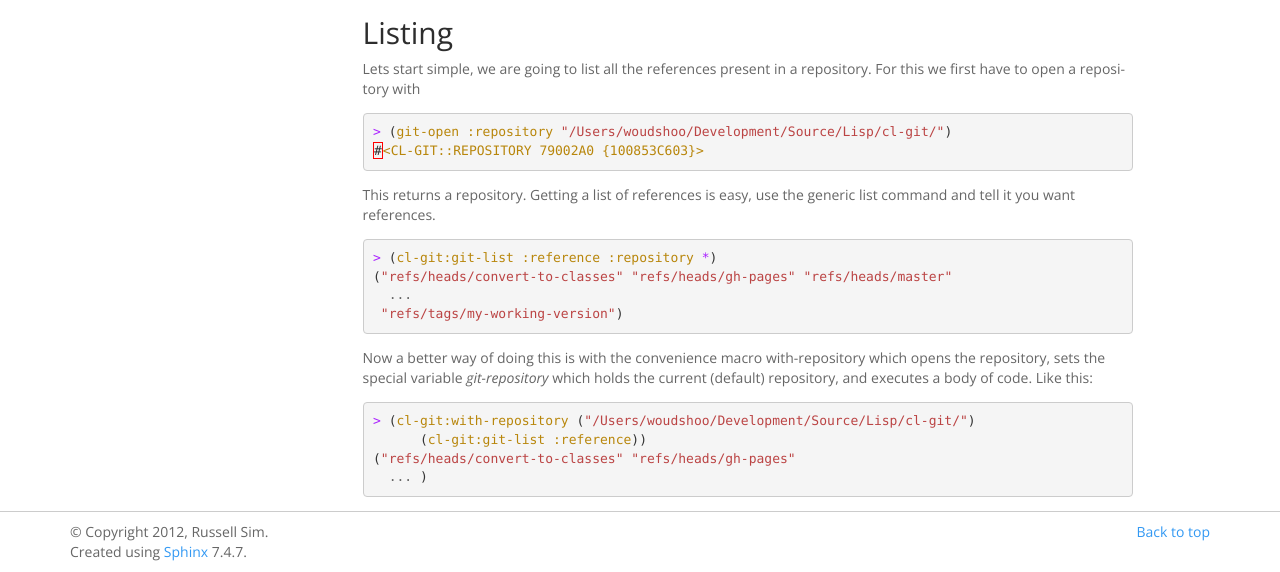
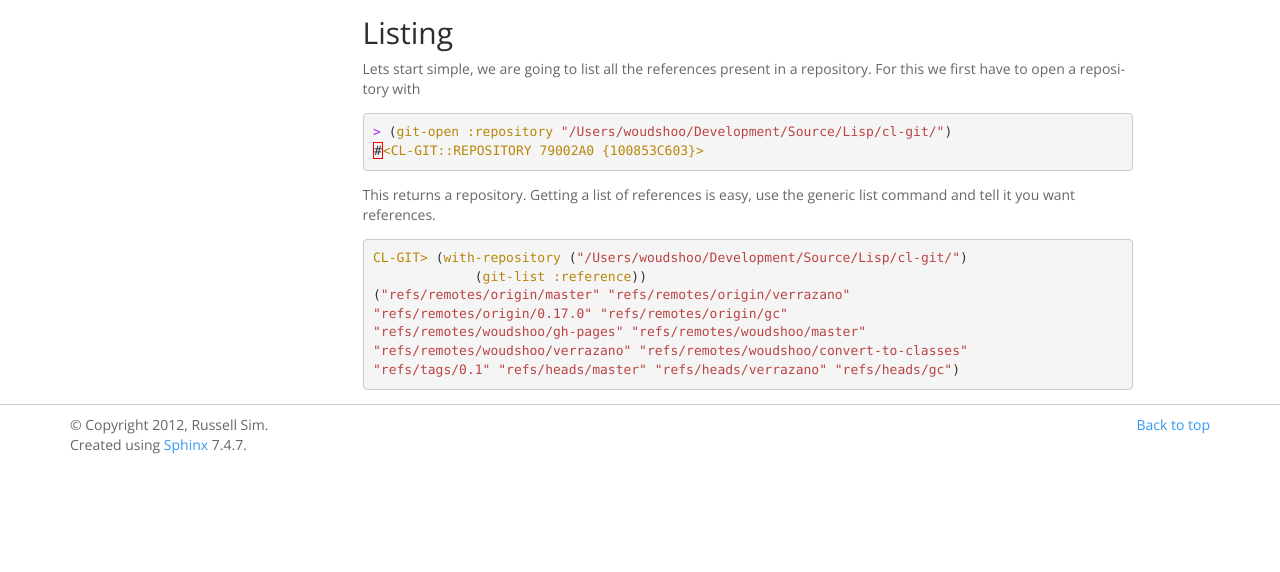
Before and after one commit to russell/cl-git, a Sphinx documentation site: the page built from doc/references.rst, in a window 1280 px wide and 900 px high, scrolled down 606 px, cut to the strip 328-900 px from the top of the window. Built offline with Sphinx 7.4.7, drawn with Linux system fonts in a browser that asks for light colours; after the commit the page ends 1399 px from its top, so only the background shows below that.

```diff
--- a/doc/references.rst
+++ b/doc/references.rst
@@ -25,27 +25,18 @@ a repository. For this we first have to open a repository with
 
 .. code-block:: common-lisp
 
-     > (git-open :repository "/Users/woudshoo/Development/Source/Lisp/cl-git/")
-     #<CL-GIT::REPOSITORY 79002A0 {100853C603}>
+   > (git-open :repository "/Users/woudshoo/Development/Source/Lisp/cl-git/")
+   #<CL-GIT::REPOSITORY 79002A0 {100853C603}>
 
 This returns a repository. Getting a list of references is easy, use
 the generic list command and tell it you want references.
 
 .. code-block:: common-lisp
 
-     > (cl-git:git-list :reference :repository *)
-     ("refs/heads/convert-to-classes" "refs/heads/gh-pages" "refs/heads/master"
-       ...
-      "refs/tags/my-working-version")
-
-Now a better way of doing this is with the convenience macro
-with-repository which opens the repository, sets the special variable
-*git-repository* which holds the current (default) repository, and
-executes a body of code. Like this:
-
-.. code-block:: common-lisp
-
-     > (cl-git:with-repository ("/Users/woudshoo/Development/Source/Lisp/cl-git/")
-           (cl-git:git-list :reference))
-     ("refs/heads/convert-to-classes" "refs/heads/gh-pages"
-       ... )
+   CL-GIT> (with-repository ("/Users/woudshoo/Development/Source/Lisp/cl-git/")
+                (git-list :reference))
+   ("refs/remotes/origin/master" "refs/remotes/origin/verrazano"
+   "refs/remotes/origin/0.17.0" "refs/remotes/origin/gc"
+   "refs/remotes/woudshoo/gh-pages" "refs/remotes/woudshoo/master"
+   "refs/remotes/woudshoo/verrazano" "refs/remotes/woudshoo/convert-to-classes"
+   "refs/tags/0.1" "refs/heads/master" "refs/heads/verrazano" "refs/heads/gc")
```
Also changed, not shown: doc/index.rst (+7 -8 lines), doc/repositories.rst (+11 -5 lines), 2 other files.
